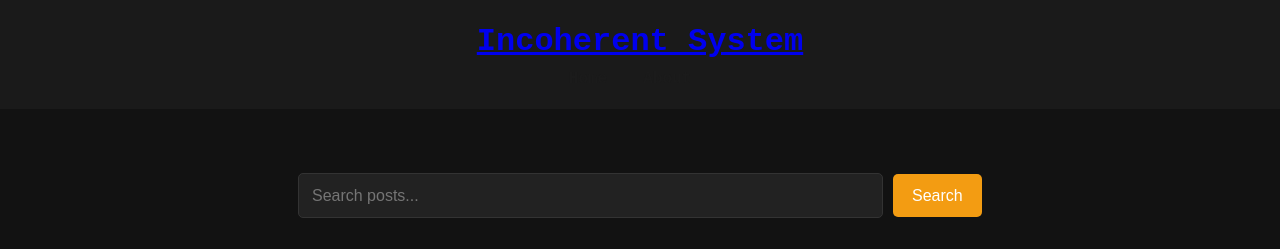
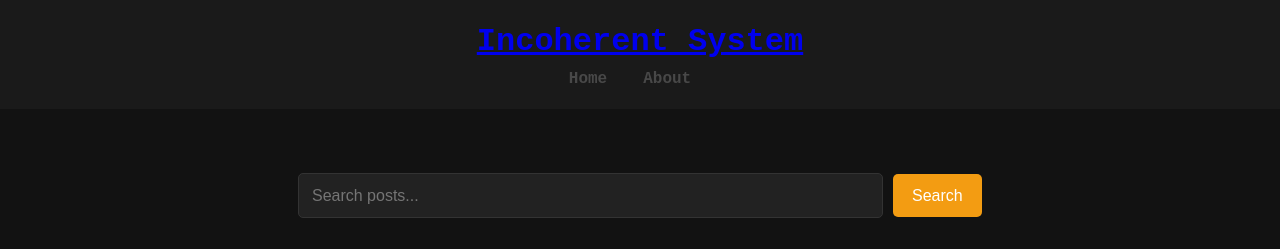
Before and after one commit to SovietOnion1608/sovietonion1608.github.io, a Jekyll site: the page built from index.html, in a window 1280 px wide. Shown: the top 249 px of the page. Built offline with Jekyll 4.4.1, drawn with Linux system fonts in a browser that asks for light colours; the list of posts is cut into pages by our own code.

Commit message:
Update styles.css

```diff
--- a/assets/styles.css
+++ b/assets/styles.css
@@ -49,7 +49,7 @@ nav ul li {
 }
 
 nav ul li a {
-  color: #1b1b1b;
+  color: #484848;
   text-decoration: none;
   font-weight: bold;
   padding: 0.5rem;
```
